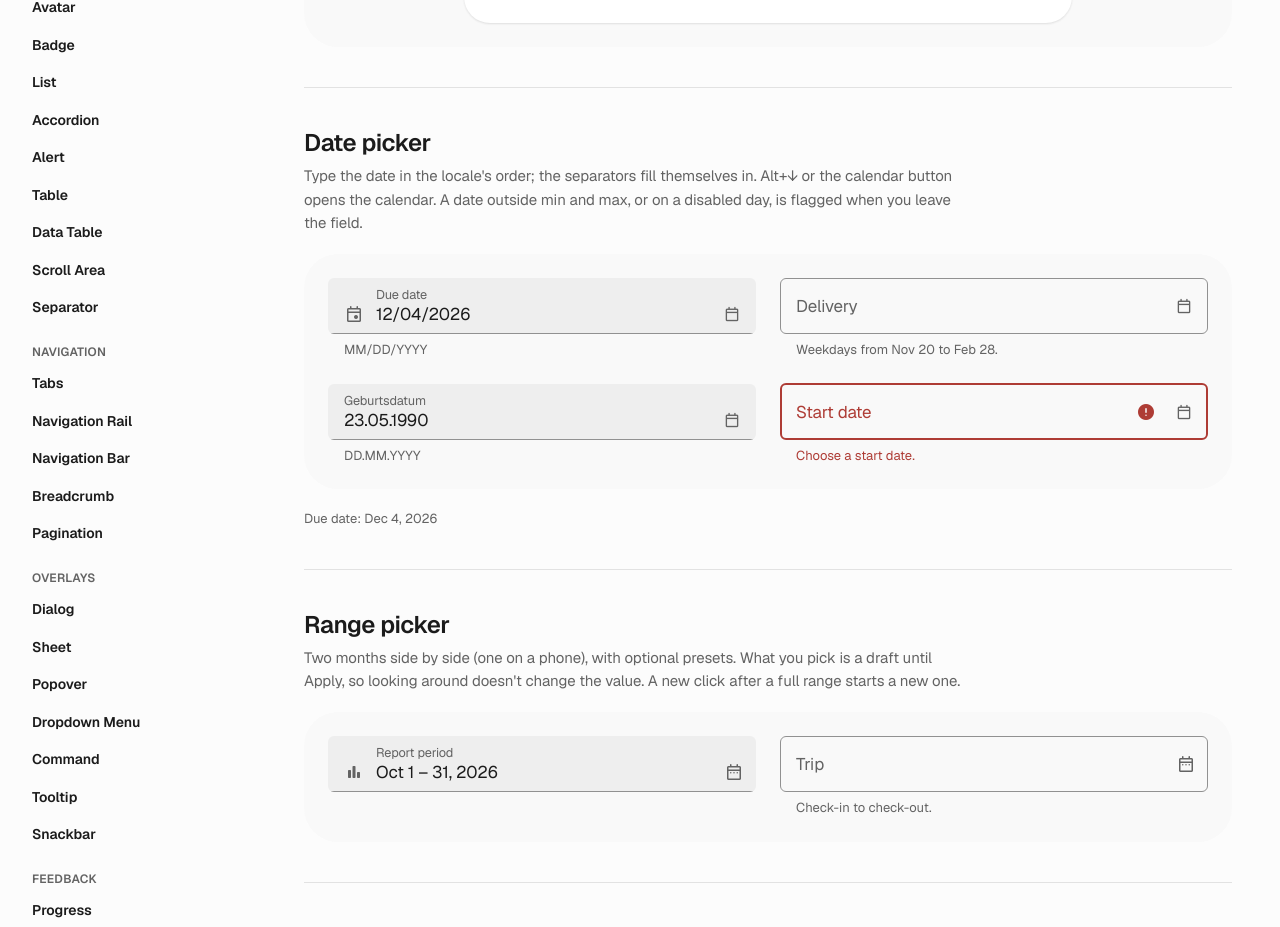
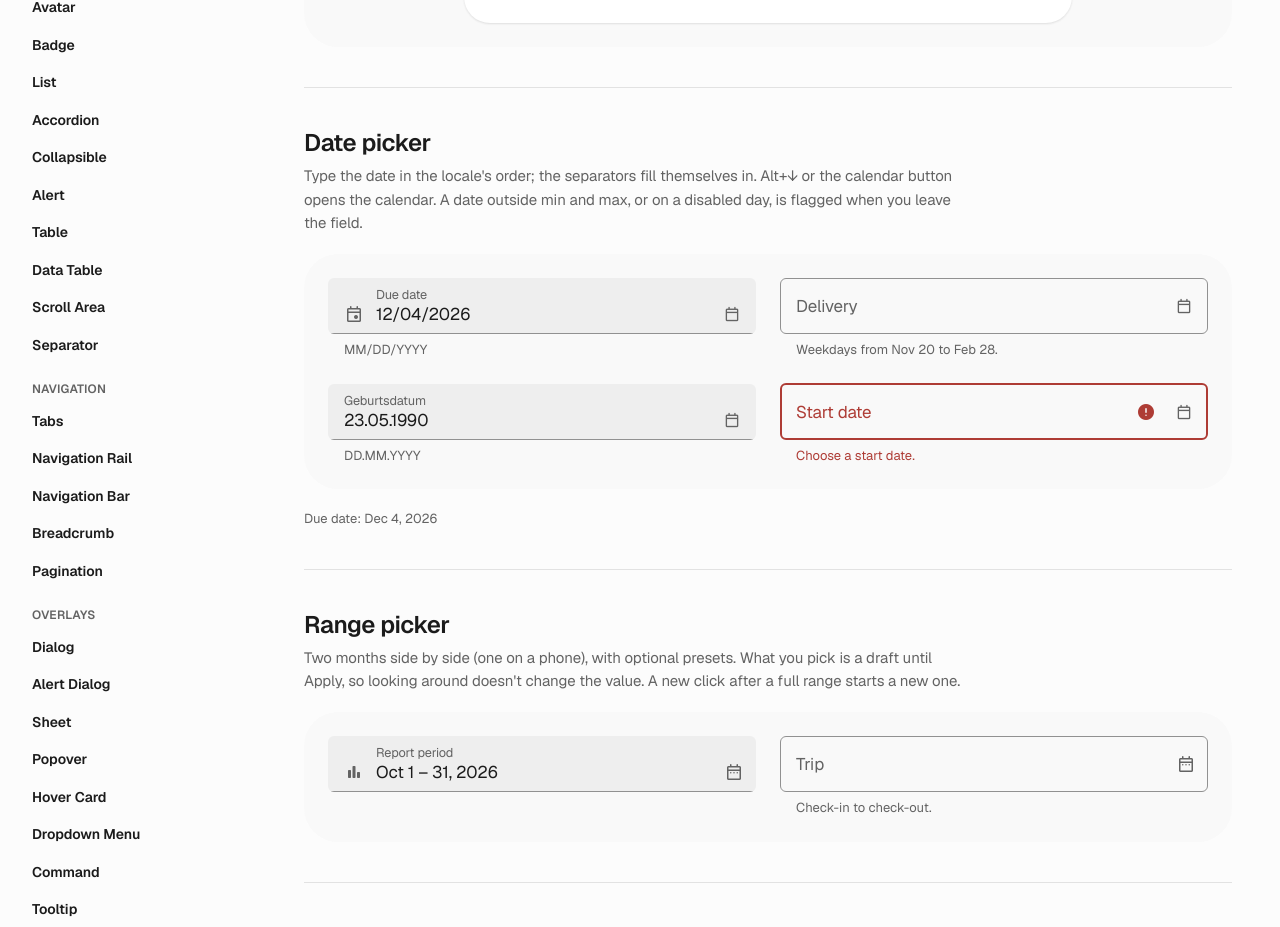
Before and after one commit to katalyxbio/nelumbo, a Next.js app: page /components/date-picker in a window 1280 px wide. Shown: the part 1277-2204 px from the top of the page. Built offline with nearby package versions, Linux system fonts and the light colour scheme.

Commit message:
Wire Alert Dialog, Collapsible and Hover Card into nav, registry, a11y checks and README

```diff
--- a/registry.json
+++ b/registry.json
@@ -1390,6 +1390,65 @@
           "type": "registry:ui"
         }
       ]
+    },
+    {
+      "name": "alert-dialog",
+      "type": "registry:ui",
+      "title": "Alert Dialog",
+      "description": "shadcn-compatible AlertDialog on Radix: Velvet dialog motion, optional icon tile that pops in, destructive variant, footer that stacks on phones.",
+      "dependencies": [
+        "radix-ui"
+      ],
+      "registryDependencies": [
+        "utils",
+        "@velvet/button",
+        "@velvet/dialog",
+        "@velvet/icon"
+      ],
+      "files": [
+        {
+          "path": "registry/velvet/ui/alert-dialog.tsx",
+          "type": "registry:ui"
+        }
+      ]
+    },
+    {
+      "name": "collapsible",
+      "type": "registry:ui",
+      "title": "Collapsible",
+      "description": "shadcn-compatible Collapsible on Radix with the accordion height-and-fade animation and an optional spring chevron.",
+      "dependencies": [
+        "radix-ui"
+      ],
+      "registryDependencies": [
+        "utils",
+        "@velvet/icon"
+      ],
+      "files": [
+        {
+          "path": "registry/velvet/ui/collapsible.tsx",
+          "type": "registry:ui"
+        }
+      ]
+    },
+    {
+      "name": "hover-card",
+      "type": "registry:ui",
+      "title": "Hover Card",
+      "description": "shadcn-compatible HoverCard on Radix: popover surface that springs out of the trigger side.",
+      "dependencies": [
+        "radix-ui"
+      ],
+      "registryDependencies": [
+        "utils",
+        "@velvet/popover"
+      ],
+      "files": [
+        {
+          "path": "registry/velvet/ui/hover-card.tsx",
+          "type": "registry:ui"
+        }
+      ]
     }
   ]
 }
--- a/scripts/a11y.cjs
+++ b/scripts/a11y.cjs
@@ -5,7 +5,7 @@ const axe = require.resolve("axe-core/axe.min.js")
 ;(async () => {
   const b = await chromium.launch()
   let total = 0
-  for (const path of ["/", "/components/button", "/components/icon-button", "/components/segmented-button", "/components/button-group", "/components/split-button", "/components/fab", "/components/input", "/components/textarea", "/components/select", "/components/combobox", "/components/switch", "/components/checkbox", "/components/radio-group", "/components/slider", "/components/card", "/components/chip", "/components/dialog", "/components/sheet", "/components/popover", "/components/dropdown-menu", "/components/tooltip", "/components/tabs", "/components/navigation-rail", "/components/navigation-bar", "/components/snackbar", "/components/progress", "/components/loading-indicator", "/components/avatar", "/components/badge", "/components/list", "/components/date-picker", "/components/accordion", "/components/alert", "/components/table", "/components/data-table", "/components/time-picker", "/components/input-otp", "/components/toggle", "/components/breadcrumb", "/components/pagination", "/components/scroll-area", "/components/separator", "/components/command"])
+  for (const path of ["/", "/components/button", "/components/icon-button", "/components/segmented-button", "/components/button-group", "/components/split-button", "/components/fab", "/components/input", "/components/textarea", "/components/select", "/components/combobox", "/components/switch", "/components/checkbox", "/components/radio-group", "/components/slider", "/components/card", "/components/chip", "/components/dialog", "/components/sheet", "/components/popover", "/components/dropdown-menu", "/components/tooltip", "/components/tabs", "/components/navigation-rail", "/components/navigation-bar", "/components/snackbar", "/components/progress", "/components/loading-indicator", "/components/avatar", "/components/badge", "/components/list", "/components/date-picker", "/components/accordion", "/components/alert", "/components/table", "/components/data-table", "/components/time-picker", "/components/input-otp", "/components/toggle", "/components/breadcrumb", "/components/pagination", "/components/scroll-area", "/components/separator", "/components/command", "/components/alert-dialog", "/components/hover-card", "/components/collapsible"])
     for (const scheme of ["light", "dark"]) {
       const p = await b.newPage({ colorScheme: scheme })
       await p.goto("http://localhost:3000" + path, { waitUntil: "networkidle" })
--- a/src/components/docs/shell.tsx
+++ b/src/components/docs/shell.tsx
@@ -44,6 +44,7 @@ const NAV: { group: string; items: NavItem[] }[] = [
       { href: "/components/badge", label: "Badge", isNew: true },
       { href: "/components/list", label: "List", isNew: true },
       { href: "/components/accordion", label: "Accordion", isNew: true },
+      { href: "/components/collapsible", label: "Collapsible", isNew: true },
       { href: "/components/alert", label: "Alert", isNew: true },
       { href: "/components/table", label: "Table", isNew: true },
       { href: "/components/data-table", label: "Data Table", isNew: true },
@@ -65,8 +66,10 @@ const NAV: { group: string; items: NavItem[] }[] = [
     group: "Overlays",
     items: [
       { href: "/components/dialog", label: "Dialog" },
+      { href: "/components/alert-dialog", label: "Alert Dialog", isNew: true },
       { href: "/components/sheet", label: "Sheet" },
       { href: "/components/popover", label: "Popover" },
+      { href: "/components/hover-card", label: "Hover Card", isNew: true },
       { href: "/components/dropdown-menu", label: "Dropdown Menu" },
       { href: "/components/command", label: "Command", isNew: true },
       { href: "/components/tooltip", label: "Tooltip" },
```
Also changed, not shown: 1 other file (tests, documents, lock files or other folders).
